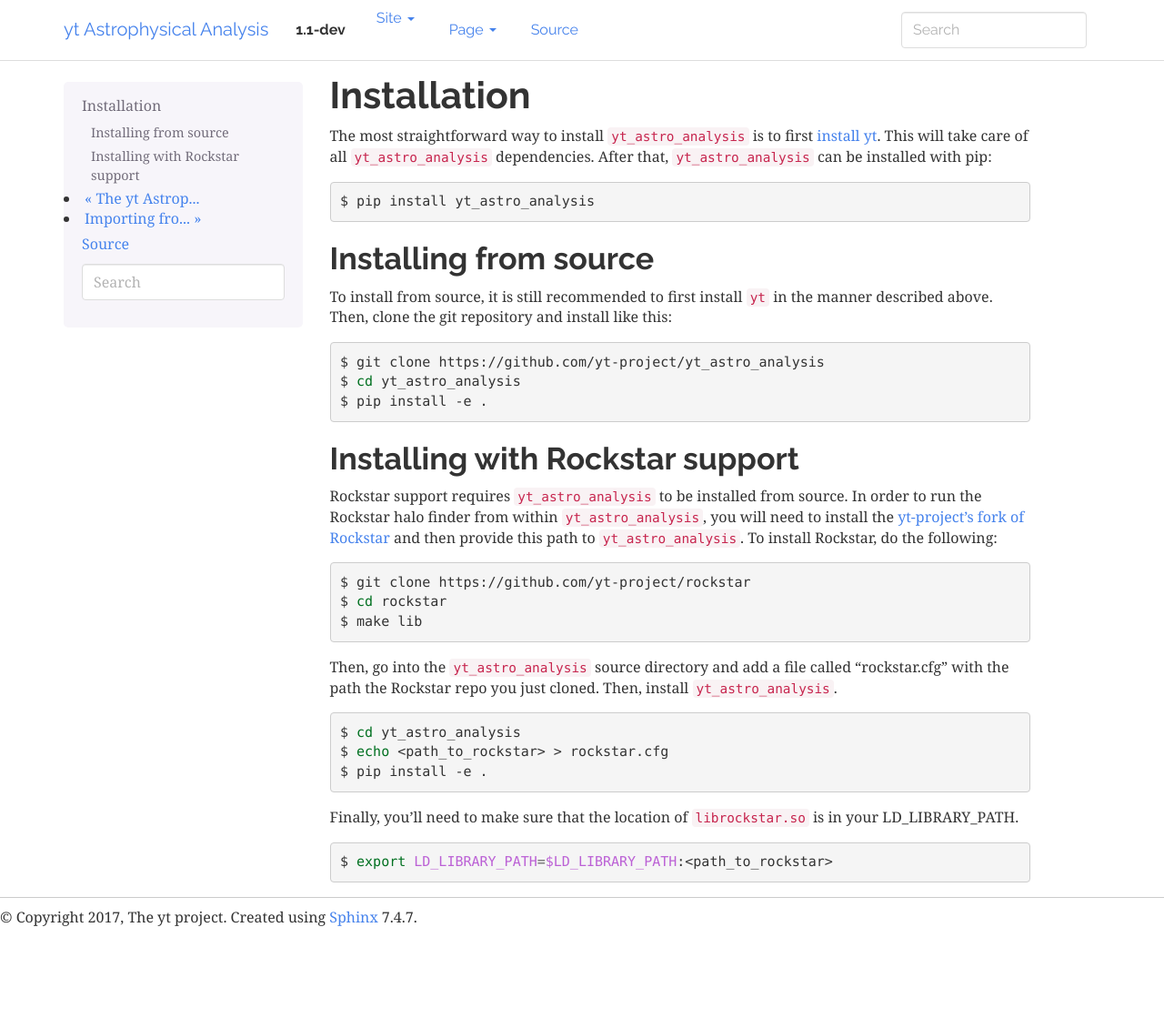
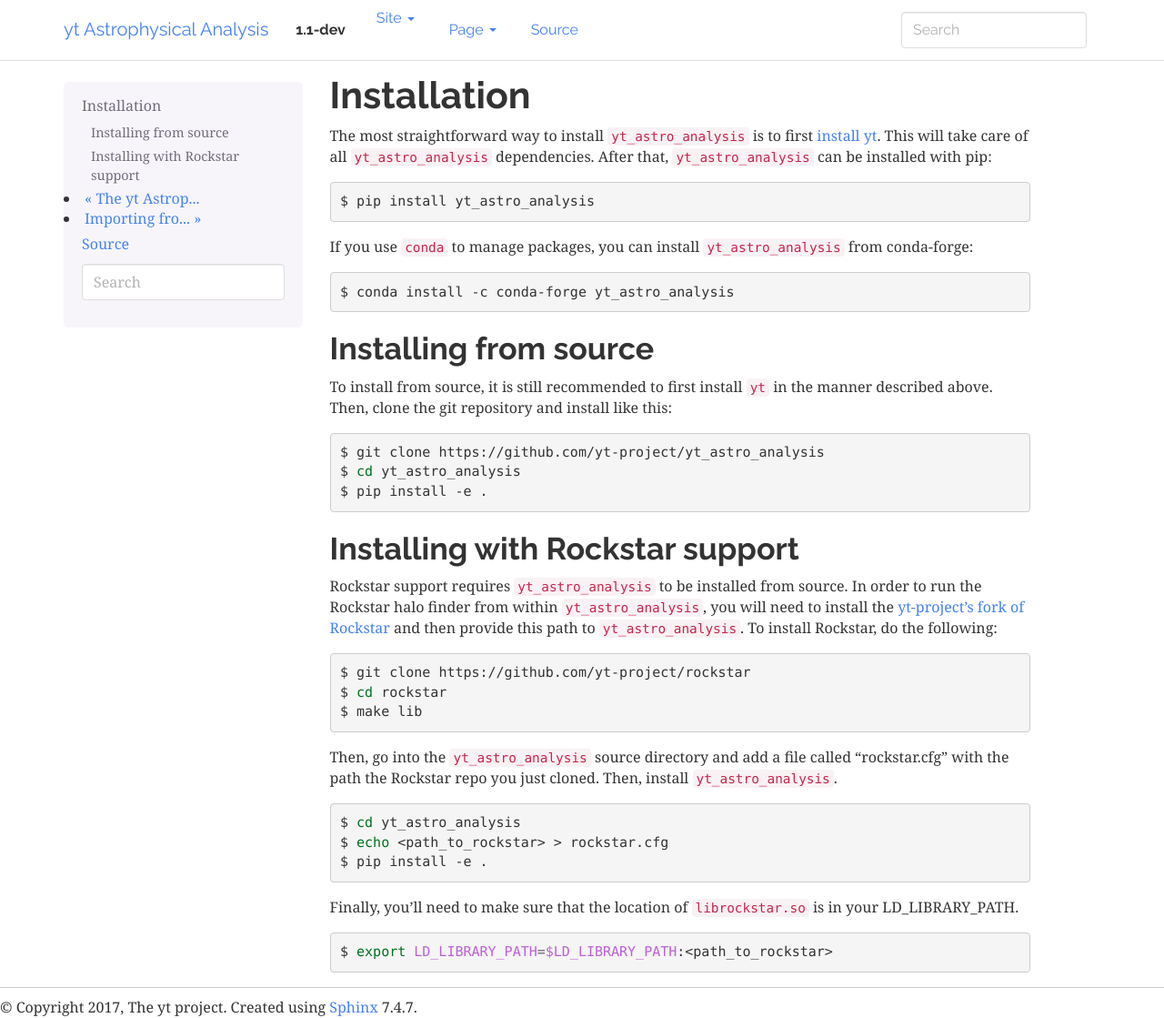
Before and after one commit to yt-project/yt_astro_analysis, a Sphinx documentation site: the page built from doc/source/Installation.rst, in a window 1280 px wide and 1119 px high. Shown: the whole window at 91% size. Built offline with Sphinx 7.4.7, drawn with Linux system fonts in a browser that asks for light colours; formulas are drawn with MathJax 3.

Commit message:
document installing from conda-forge. fixes #30

```diff
--- a/doc/source/Installation.rst
+++ b/doc/source/Installation.rst
@@ -11,6 +11,13 @@ that, ``yt_astro_analysis`` can be installed with pip:
 .. code-block:: bash
 
    $ pip install yt_astro_analysis
+
+If you use ``conda`` to manage packages, you can install ``yt_astro_analysis``
+from conda-forge:
+
+.. code-block:: bash
+
+   $ conda install -c conda-forge yt_astro_analysis
 
 Installing from source
 ----------------------
```
Also changed, not shown: README.md (+15 -2 lines).
